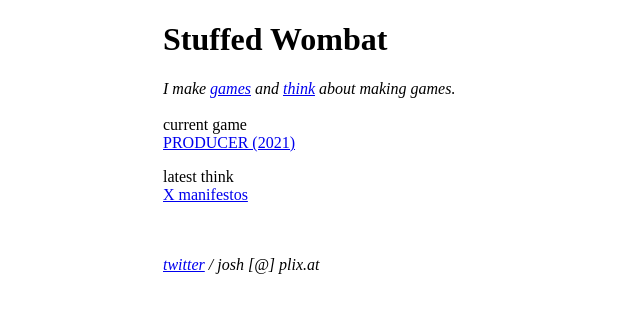
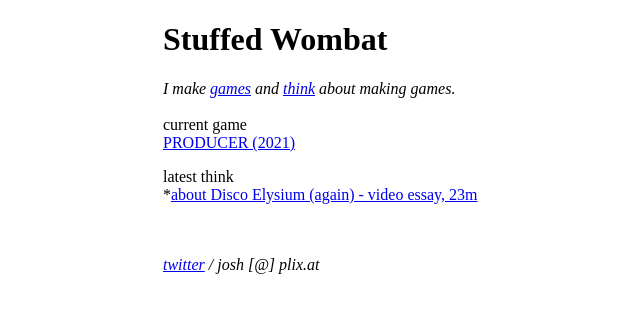
Before and after one commit to stuffedwombat/stuffedwombat.github.io, a Jekyll site: the page built from index.md, in a window 1280 px wide. Shown: the top 313 px of the page, without its empty margins (161-801 px from the left). Built offline with Jekyll 4.4.1, drawn with Linux system fonts in a browser that asks for light colours; our own code applies the rules of GitHub Pages for plain Markdown files; comment, search, counter and statistics services are not loaded.

Commit message:
Update index.md

```diff
--- a/index.md
+++ b/index.md
@@ -6,7 +6,7 @@ current game<br>
 [PRODUCER (2021)](producer_2021)
 
 latest think<br>
-[X manifestos](x_manifestos)
+*<a href="https://www.youtube.com/watch?v=sbj6BCLrZ_I" target="_blank">about Disco Elysium (again) - video essay, 23m</a>
 
 
 
```
